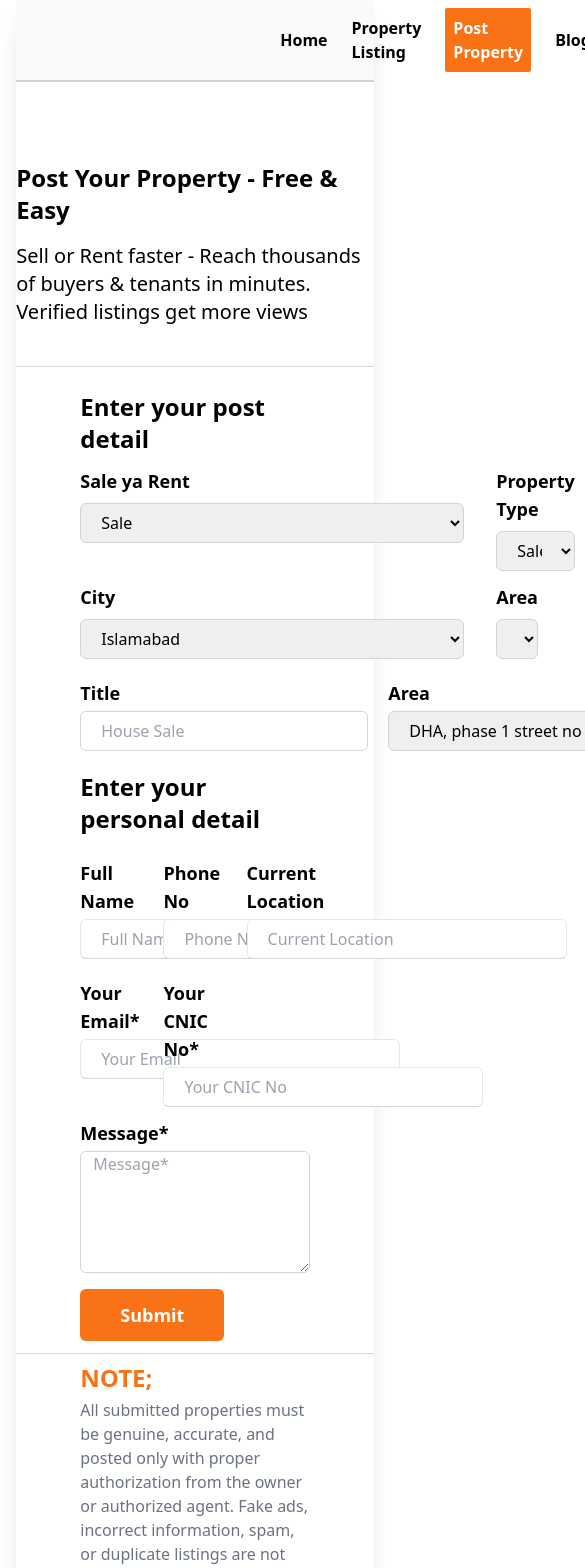
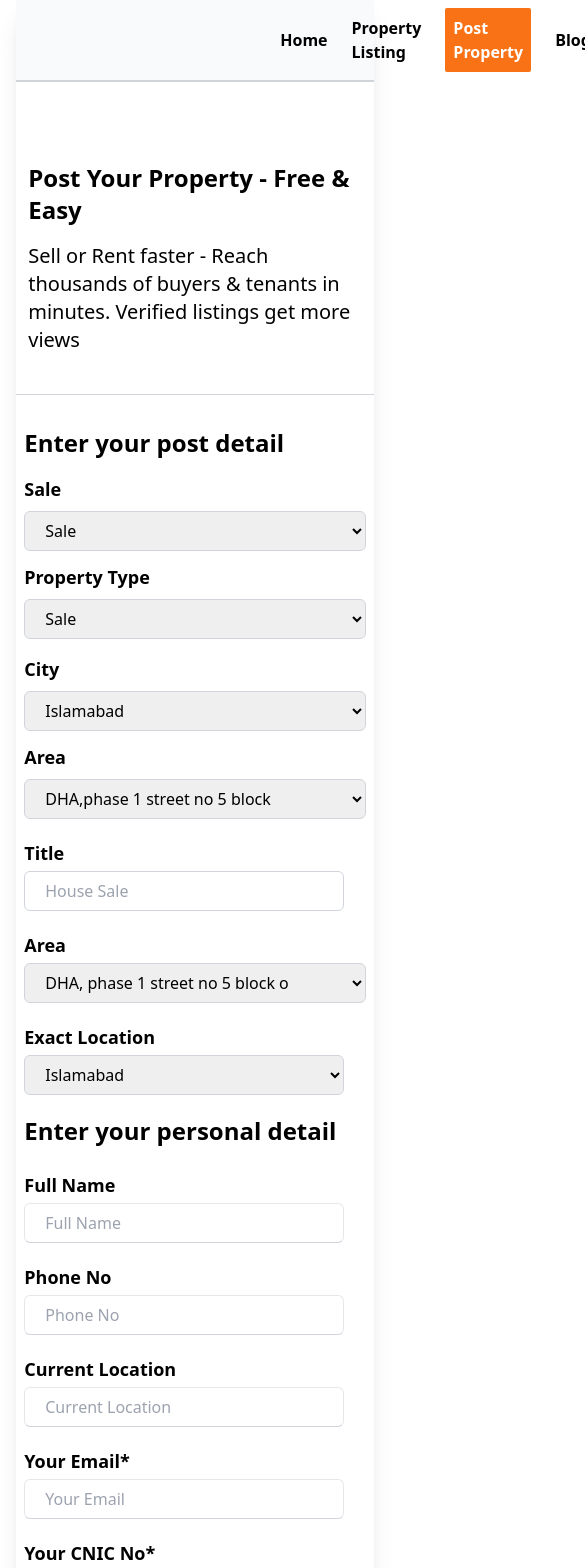
Before and after one commit to riyyan-optiverse/Landing-page-reactjs, a React (Vite) app: page / in a window 390 px wide. Shown: the top 1568 px of the page, 585 px wide, since content can reach past the window. Built offline with nearby package versions, Linux system fonts and the light colour scheme.

Commit message:
fix: made the code responsive

```diff
--- a/src/components/Drop-down/dropDownContent.jsx
+++ b/src/components/Drop-down/dropDownContent.jsx
@@ -1,55 +1,55 @@
 const DropDown = () => {
    return (
       <div>
-        <div className="flex gap-8">
-          <div className="flex flex-col gap-2 mt-3">
-            <label className="text-lg font-semibold">Sale ya Rent</label>
-            <select className="w-96 h-10 px-4 border outline-none border-gray-300 rounded-md">
+        <div className="grid grid-cols-1 md:grid-cols-2 gap-3 items-center mt-4  ">
+          <div className="flex flex-col gap-2 justify-center ">
+            <label className="text-lg font-semibold">Sale </label>
+            <select className="max-w-md h-10 px-4 border outline-none border-gray-300 rounded-md">
+              <option value="sale">Sale</option>
+              <option value="rent">Rent</option>
+            </select>
+          </div>
+          <div className="flex flex-col gap-2 justify-center ">
+            <label className="text-lg font-semibold">Property Type</label>
+            <select className="max-w-2xl h-10 px-4 border outline-none border-gray-300 rounded-md">
               <option value="sale">Sale</option>
               <option value="rent">Rent</option>
             </select>
           </div>
 
-          <div className="flex flex-col gap-2 mt-3 flex-1">
-            <label className="text-lg font-semibold">Property Type</label>
-            <select className="w-full h-10 px-4 border outline-none border-gray-300 rounded-md">
-              <option value="sale">Sale</option>
-              <option value="rent">Rent</option>
+
+        </div>
+        <div className="grid grid-cols-1 md:grid-cols-2 gap-3 items-center mt-4">
+          <div className="flex flex-col gap-2 justify-center ">
+            <label className="text-lg font-semibold">City</label>
+            <select className="max-w-md h-10 px-4 border outline-none border-gray-300 rounded-md">
+              <option value="sale">Islamabad</option>
+              <option value="rent">Lahore</option>
             </select>
           </div>
-        </div>
-        <div className="flex gap-8">
-          <div className="flex flex-col gap-2 mt-3">
-            <label className="text-lg font-semibold">City</label>
-            <select className="w-96 h-10 px-4 border outline-none border-gray-300 rounded-md">
-              <option value="isl">Islamabad</option>
-              <option value="lhe">Lahore</option>
+          <div className="flex flex-col gap-2 justify-center ">
+            <label className="text-lg font-semibold">Area</label>
+            <select className="max-w-2xl h-10 px-4 border outline-none border-gray-300 rounded-md">
+              <option value="sale">DHA,phase 1 street no 5 block</option>
+              <option value="rent">Lahore,phase 1 street no 5 block</option>
             </select>
           </div>
 
-          <div className="flex flex-col gap-2 mt-3 flex-1">
-            <label className="text-lg font-semibold">Area</label>
-            <select className="w-full h-10 px-4 border outline-none border-gray-300 rounded-md">
-              <option value="dha">DHA, phase 1 street no 5 block o</option>
-              <option value="apartment">
-                Layyah, phase 57 street no 11 block g
-              </option>
-            </select>
-          </div>
+
         </div>
-        <div className="mt-5 flex gap-5 ">
+        <div className="mt-5 grid grid-cols-1 sm:grid-cols-2 md:grid-cols-3 gap-5 ">
           <div className="flex flex-col gap-1">
             <label className="text-lg font-semibold">Title</label>
             <input
               type="text"
               placeholder="House Sale"
-              className="w-72 h-10 border outline-none border-gray-300 rounded-md px-5"
+              className="max-w-80 h-10 border outline-none border-gray-300 rounded-md px-5"
             />
           </div>
           <div className="flex flex-col gap-1 ">
             <label className="text-lg font-semibold">Area</label>
 
-            <select className="w-96 h-10 px-4 border outline-none border-gray-300 rounded-md">
+            <select className="max-w-96 h-10 px-4 border outline-none border-gray-300 rounded-md">
               <option value="sale">DHA, phase 1 street no 5 block o </option>
               <option value="apartment">
                 Layyah, phase 57 street no 11 block g
@@ -59,7 +59,7 @@ const DropDown = () => {
           <div className="flex flex-col gap-1 ">
             <label className="text-lg font-semibold">Exact Location</label>
 
-            <select className="w-80 h-10 px-4 border outline-none border-gray-300 rounded-md">
+            <select className="max-w-80 h-10 px-4 border outline-none border-gray-300 rounded-md">
               <option value="sale">Islamabad</option>
               <option value="rent">Lahore</option>
             </select>
--- a/src/components/card/cardContent.jsx
+++ b/src/components/card/cardContent.jsx
@@ -1,6 +1,6 @@
 const CardContent = () => {
   return (
-    <div className="flex flex-col justify-center items-center mt-20">
+    <div className="flex flex-col justify-center items-center mt-20 px-3 ">
       <p className="font-semibold text-2xl">Post Your Property - Free & Easy</p>
       <p className="font-medium text-xl mt-4">
         Sell or Rent faster - Reach thousands of buyers & tenants in minutes.
--- a/src/components/card/index.jsx
+++ b/src/components/card/index.jsx
@@ -12,7 +12,7 @@ const Card = () => {
       <Navbar />
       <CardContent />
       <hr className="border-t border-gray-300 mt-10 mb-6" />
-      <div className="px-16">
+      <div className="p-2 md:px-16">
         <p className="font-semibold text-2xl">Enter your post detail</p>
         <DropDown />
         <p className="font-semibold text-2xl mt-5">
@@ -24,7 +24,7 @@ const Card = () => {
         </div>
       </div>
       <hr className="border-t border-gray-300 mt-3 mb-2" />
-      <div className="px-16">
+      <div className="p-2 px-4 md:px-16">
         <ListingDisclaimer />
       </div>
       <Footer />
--- a/src/components/footer/footerContent.jsx
+++ b/src/components/footer/footerContent.jsx
@@ -3,7 +3,7 @@ import { Link } from "react-router-dom";
 const Footer = () => {
   return (
     <div className="w-full bg-orange-500 mt-5">
-      <div className="px-6 md:px-16 pt-7 flex flex-col md:flex-row gap-10 md:gap-44">
+      <div className="px-6 md:px-16 pt-7 flex flex-col items-center md:flex-row gap-10 md:gap-44">
         <div className="flex flex-col gap-6">
           <p className="text-2xl font-medium text-white">Quick Links</p>
           <div className="flex flex-col gap-1">
@@ -55,7 +55,7 @@ const Footer = () => {
             placeholder="Enter email"
             className="border px-8 py-6 border-gray-300 outline-none h-10 w-full sm:w-72 rounded-full"
           />
-          <button className="h-10 px-5 absolute right-1 bg-orange-500 rounded-full hover:bg-orange-600">
+          <button className="h-10 px-5 absolute right-1 top-1 bg-orange-500 rounded-full hover:bg-orange-600">
             <span className="font-semibold text-white">Subscribe</span>
           </button>
         </div>
--- a/src/components/input-fields/inputField.jsx
+++ b/src/components/input-fields/inputField.jsx
@@ -3,7 +3,7 @@ import TextArea from "./textArea";
 const InputFields = () => {
   return (
     <>
-      <div className="mt-6 grid grid-cols-3 gap-5">
+      <div className="mt-6 grid grid-cols-1 sm:grid-cols-2 md:grid-cols-3 gap-5">
         {fields.map((field, index) => (
           <div key={index} className="flex flex-col gap-1">
             <label className="text-lg font-semibold">{field.label}</label>
--- a/src/components/loginPage.jsx
+++ b/src/components/loginPage.jsx
@@ -19,7 +19,7 @@ export const LoginPage = () => {
       </div>
        <div className="mt-2 p-2 md:px-9 flex gap-1 justify-center">
         <span className="font-medium text-sm text-gray-600">
-          Already have an account?
+           Don't have an account?
         </span>
         <Link
           to="/sign-up"
--- a/src/components/signUpPage.jsx
+++ b/src/components/signUpPage.jsx
@@ -19,7 +19,7 @@ export const SignUpPage = () => {
       </div>
       <div className="mt-2 p-2 md:px-9 flex gap-1 justify-center">
         <span className="font-medium text-sm text-gray-600">
-          Don't have an account?
+         Already have an account?
         </span>
         <Link
           to="/login"
--- a/src/static/static-data.jsx
+++ b/src/static/static-data.jsx
@@ -3,31 +3,31 @@ const fields = [
     label: "Full Name",
     type: "text",
     placeholder: "Full Name",
-    width: "w-80",
+    width: "max-w-80",
   },
   {
     label: "Phone No",
     type: "tel",
     placeholder: "Phone No",
-    width: "w-80",
+    width: "max-w-80",
   },
   {
     label: "Current Location",
     type: "text",
     placeholder: "Current Location",
-    width: "w-80",
+    width: "max-w-80",
   },
   {
     label: "Your Email*",
     type: "text",
     placeholder: "Your Email",
-    width: "w-80",
+    width: "max-w-80",
   },
   {
     label: "Your CNIC No*",
     type: "tel",
     placeholder: "Your CNIC No",
-    width: "w-80",
+    width: "max-w-80",
   },
 ];
 
```
